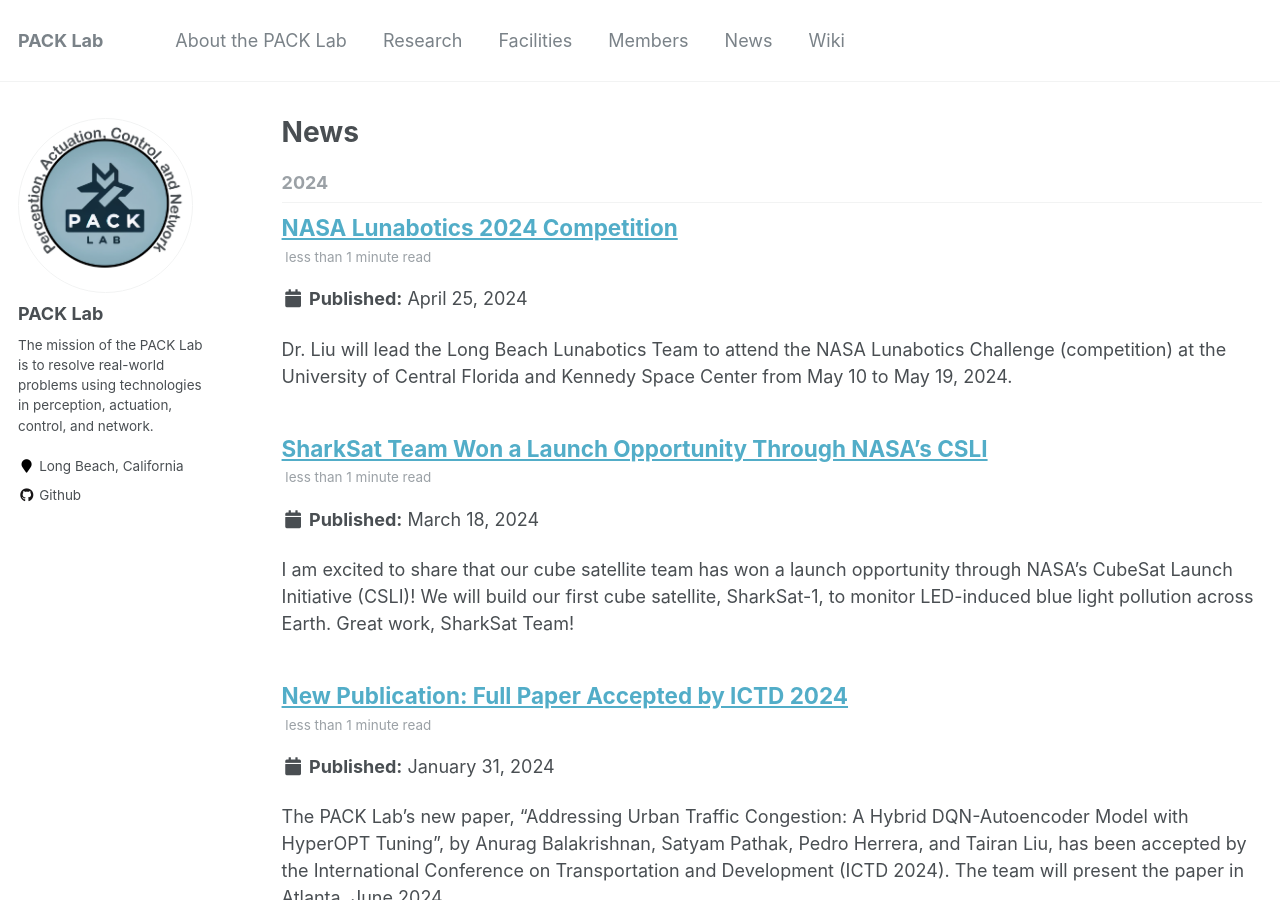
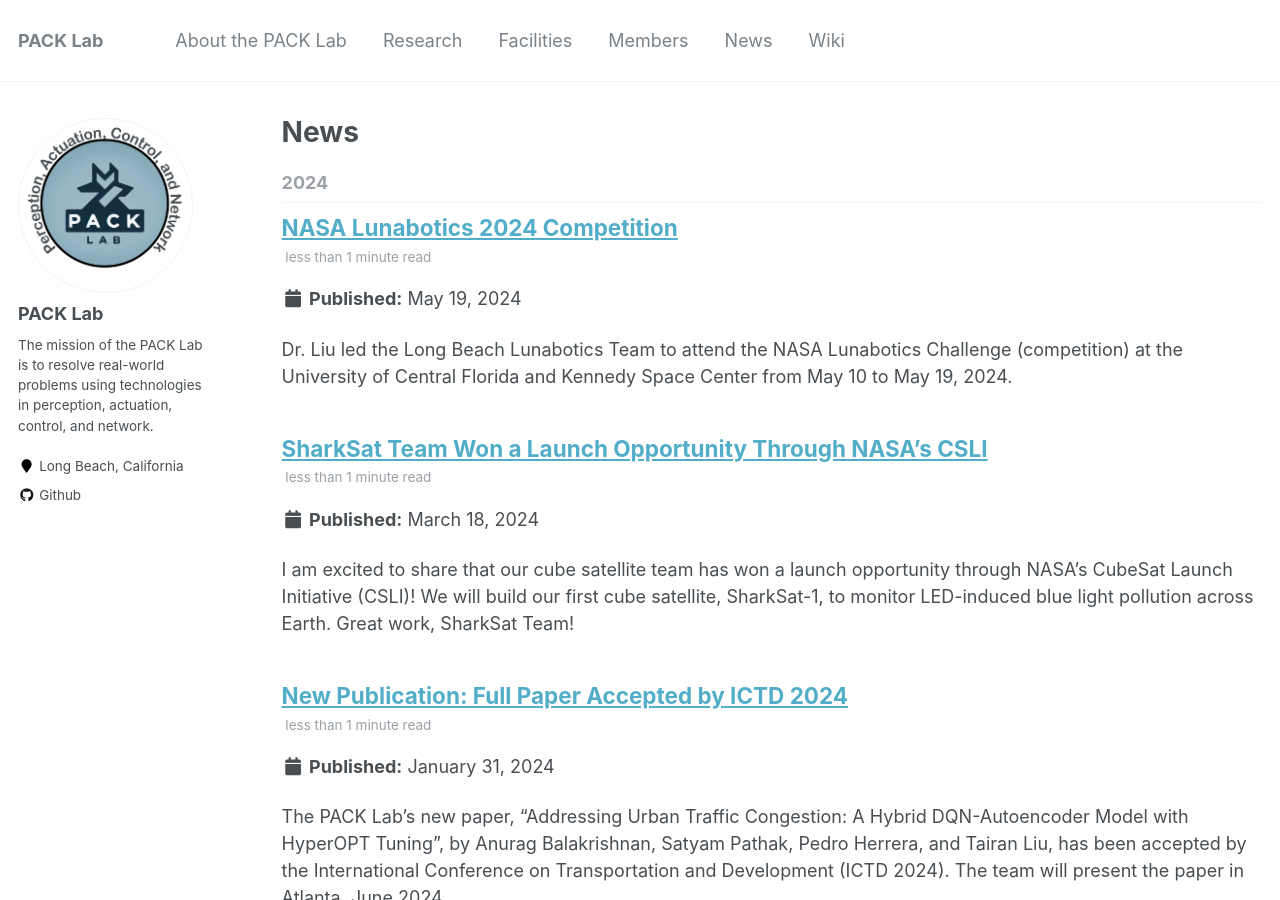
Before and after one commit to pack-lab/pack-lab.github.io, a Jekyll site: the page built from _pages/news.html, in a window 1280 px wide and 900 px high. Built offline with Jekyll 4.4.1, drawn with Linux system fonts in a browser that asks for light colours.

Commit message:
NASA Lunabotics 2024

```diff
--- a/_posts/2024-04-25-news-post-1.md
+++ b/_posts/2024-05-19-news-post-1.md
@@ -1,12 +1,12 @@
 ---
 title: 'NASA Lunabotics 2024 Competition'
-date: 2024-04-25
-permalink: /posts/2024/0425/news-post-1/
+date: 2024-05-19
+permalink: /posts/2024/0519/news-post-1/
 tags:
   - outreach
 ---
 
-Dr. Liu will lead the Long Beach Lunabotics Team to attend the NASA Lunabotics Challenge (competition) at the University of Central Florida and Kennedy Space Center from May 10 to May 19, 2024.
+Dr. Liu led the Long Beach Lunabotics Team to attend the NASA Lunabotics Challenge (competition) at the University of Central Florida and Kennedy Space Center from May 10 to May 19, 2024.
 
 ![alt text](/images/NASA_Lunabotics_2024_1.jpg "NASA Lunabotics 2024")
 
```
